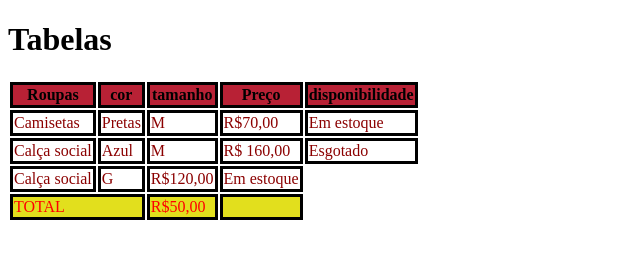
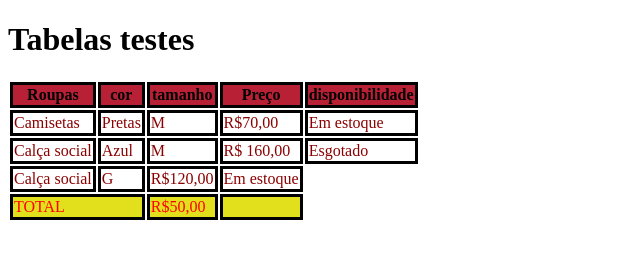
Before and after one commit to paulo-jr-code/aula-tabela, a plain HTML site: page index.html in a window 1280 px wide. Shown: the whole page, without its empty margins (0-640 px from the left). Drawn offline with Linux system fonts and the light colour scheme.

Commit message:
troquei Lista por Lista teste

```diff
--- a/index.html
+++ b/index.html
@@ -27,7 +27,7 @@
 </head>
 <body>
 
-    <h1>Tabelas</h1>
+    <h1>Tabelas testes</h1>
 
 </body>
 
@@ -67,6 +67,7 @@
             <td>R$120,00</td>
             <td>Em estoque</td>
         </tr>
+
     </tbody>
 
     <tfoot>
```
